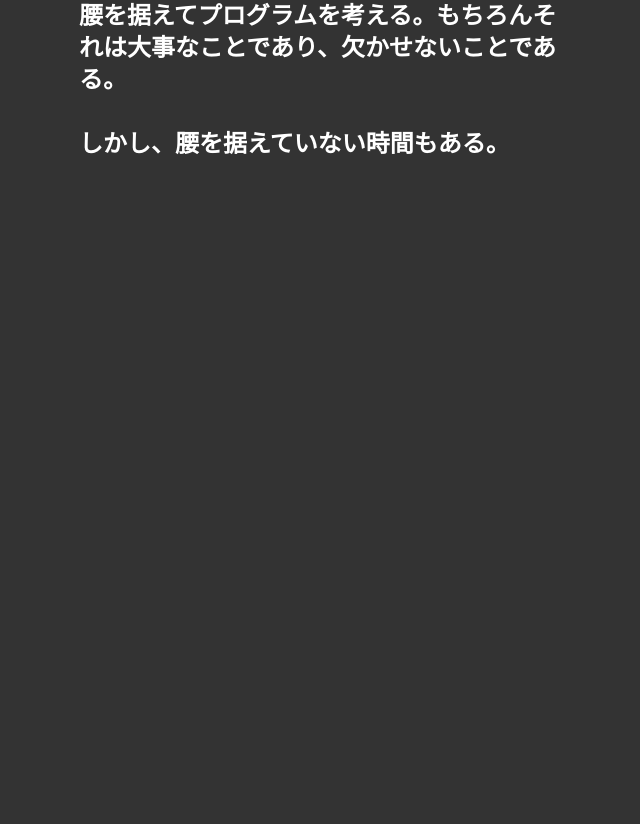
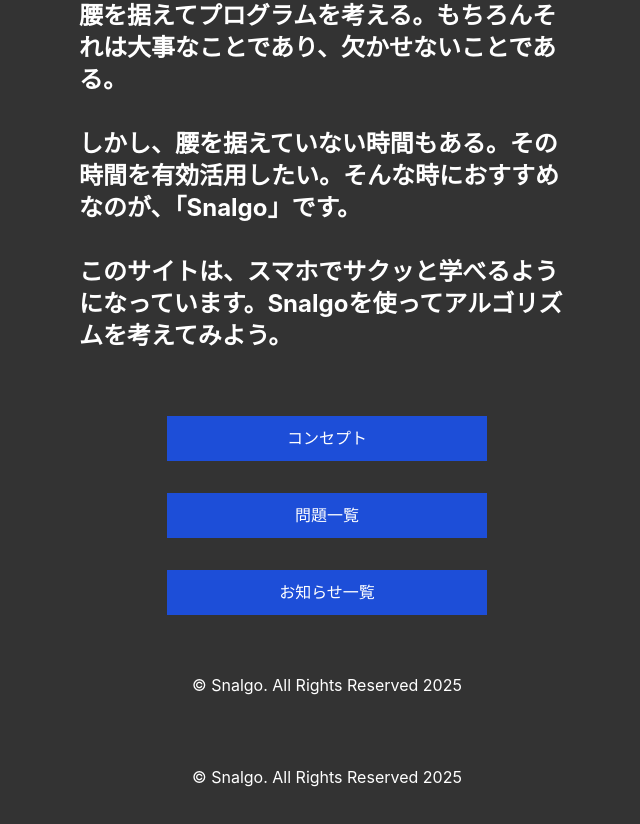
Before and after one commit to KantaroNakaya/snalgo, a Next.js app: page / in a window 1280 px wide. Shown: the part 999-1823 px from the top of the page, without its empty margins (313-953 px from the left). Before the commit the page ends 1223 px from the top, so only its background shows below. Built offline with nearby package versions, Linux system fonts and the light colour scheme; a web font is replaced by a local one.

Commit message:
トップページのテキストアニメーションをトリ

```diff
--- a/app/_components/ClientLayout.tsx
+++ /dev/null
@@ -1,22 +0,0 @@
-"use client";
-
-import { usePathname } from "next/navigation";
-import Header from "./Header";
-import Footer from "./Footer";
-
-export default function ClientLayout({
-    children,
-}: {
-    children: React.ReactNode;
-}) {
-    const pathname = usePathname();
-    const isTopPage = pathname === "/";
-
-    return (
-        <>
-            <Header />
-            {children}
-            {!isTopPage && <Footer />}
-        </>
-    );
-}
--- a/app/_components/Footer.tsx
+++ b/app/_components/Footer.tsx
@@ -1,5 +1,3 @@
-import Link from "next/link";
-
 export default function Footer() {
     return (
         <footer className="py-8">
--- a/app/_components/TopMessage.tsx
+++ b/app/_components/TopMessage.tsx
@@ -1,7 +1,4 @@
-"use client";
-
 import Image from "next/image";
-import { TypeAnimation } from "react-type-animation";
 
 export default function TopMessage() {
     return (
@@ -22,29 +19,10 @@ export default function TopMessage() {
                 width={300}
                 height={300}
             />
-            <div className="flex flex-col gap-8 max-w-xl mx-auto px-10">
-                <TypeAnimation
-                    sequence={(() => {
-                        const texts = [
-                            "腰を据えてプログラムを考える。",
-                            "腰を据えてプログラムを考える。もちろんそれは大事なことであり、欠かせないことである。",
-                            "腰を据えてプログラムを考える。もちろんそれは大事なことであり、欠かせないことである。\n\nしかし、腰を据えていない時間もある。",
-                            "腰を据えてプログラムを考える。もちろんそれは大事なことであり、欠かせないことである。\n\nしかし、腰を据えていない時間もある。その時間を有効活用したい。",
-                            "腰を据えてプログラムを考える。もちろんそれは大事なことであり、欠かせないことである。\n\nしかし、腰を据えていない時間もある。その時間を有効活用したい。\n\nそんな時におすすめなのが、「Snalgo」です。",
-                            "腰を据えてプログラムを考える。もちろんそれは大事なことであり、欠かせないことである。\n\nしかし、腰を据えていない時間もある。その時間を有効活用したい。\n\nそんな時におすすめなのが、「Snalgo」です。このサイトは、スマホでサクッと学べるようになっています。",
-                            "腰を据えてプログラムを考える。もちろんそれは大事なことであり、欠かせないことである。\n\nしかし、腰を据えていない時間もある。その時間を有効活用したい。\n\nそんな時におすすめなのが、「Snalgo」です。このサイトは、スマホでサクッと学べるようになっています。\n\nSnalgoを使ってアルゴリズムを考えてみよう。",
-                        ];
-
-                        return texts.flatMap((text, index) => [
-                            text,
-                            index < texts.length - 1 ? 1000 : 2000,
-                        ]);
-                    })()}
-                    wrapper="p"
-                    speed={50}
-                    className="min-h-[80px] pb-16 text-2xl font-bold whitespace-pre-line"
-                    repeat={0}
-                />
+            <div className="flex flex-col gap-8 max-w-xl mx-auto mb-8 px-10 text-2xl font-bold">
+                <p>腰を据えてプログラムを考える。もちろんそれは大事なことであり、欠かせないことである。</p>
+                <p>しかし、腰を据えていない時間もある。その時間を有効活用したい。そんな時におすすめなのが、「Snalgo」です。</p>
+                <p>このサイトは、スマホでサクッと学べるようになっています。Snalgoを使ってアルゴリズムを考えてみよう。</p>
             </div>
         </section>
     );
--- a/app/layout.tsx
+++ b/app/layout.tsx
@@ -1,7 +1,8 @@
 import "./globals.css";
 import type { Metadata } from "next";
 import { GoogleTagManager } from "@next/third-parties/google";
-import ClientLayout from "@/app/_components/ClientLayout";
+import Header from "./_components/Header";
+import Footer from "./_components/Footer";
 
 export const metadata: Metadata = {
     metadataBase: new URL("https://snalgo.vercel.app/"),
@@ -32,7 +33,9 @@ export default function RootLayout({
     return (
         <html lang="ja">
             <body className="bg-bg-main text-text-main min-h-screen">
-                <ClientLayout>{children}</ClientLayout>
+                <Header />
+                {children}
+                <Footer />
             </body>
             <GoogleTagManager gtmId="GTM-WK2KH6VZ" />
         </html>
--- a/app/page.tsx
+++ b/app/page.tsx
@@ -4,33 +4,18 @@ import TopHero from "./_components/TopHero";
 import TopMessage from "./_components/TopMessage";
 import ButtonLink from "./_components/ButtonLink";
 import Footer from "./_components/Footer";
-import { useState, useEffect } from "react";
 
 export default function Home() {
-    const [isAnimationComplete, setIsAnimationComplete] = useState(false);
-
-    useEffect(() => {
-        const timer = setTimeout(() => {
-            setIsAnimationComplete(true);
-        }, 15000); // アニメーションの合計時間より少し長めに設定
-
-        return () => clearTimeout(timer);
-    }, []);
-
     return (
         <div>
             <TopHero />
             <TopMessage />
-            {isAnimationComplete && (
-                <>
             <section className="flex flex-col items-center pb-6 opacity-0 animate-fade-in">
                 <ButtonLink href="/concept">コンセプト</ButtonLink>
                 <ButtonLink href="/workbook">問題一覧</ButtonLink>
                 <ButtonLink href="/news">お知らせ一覧</ButtonLink>
             </section>
             <Footer />
-                </>
-            )}
         </div>
     );
 }
```
Lines whose indentation alone changed are shown as unchanged.
